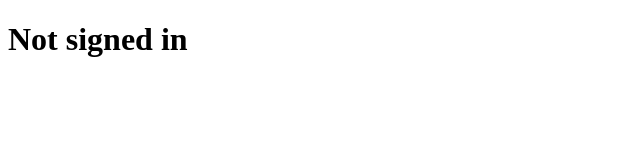
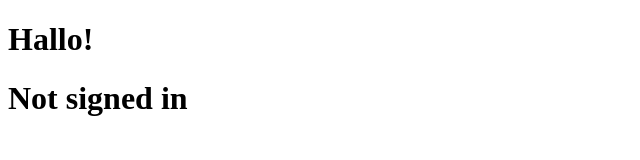
Before and after one commit to buecki2/hello-pwa, a plain HTML site: page index.html in a window 1280 px wide. Shown: the whole page, without its empty margins (0-640 px from the left). Drawn offline with Linux system fonts and the light colour scheme.

Commit message:
Test-Commit for checking deplay changes

```diff
--- a/index.html
+++ b/index.html
@@ -7,6 +7,7 @@
   <link rel="manifest" href="./manifest.json">
 </head>
 <body>
+  <h1>Hallo!</h1>
   <h1 id="status">Not signed in</h1>
   <div id="g_id_onload"></div>
   <div id="g_signin"></div>
```
